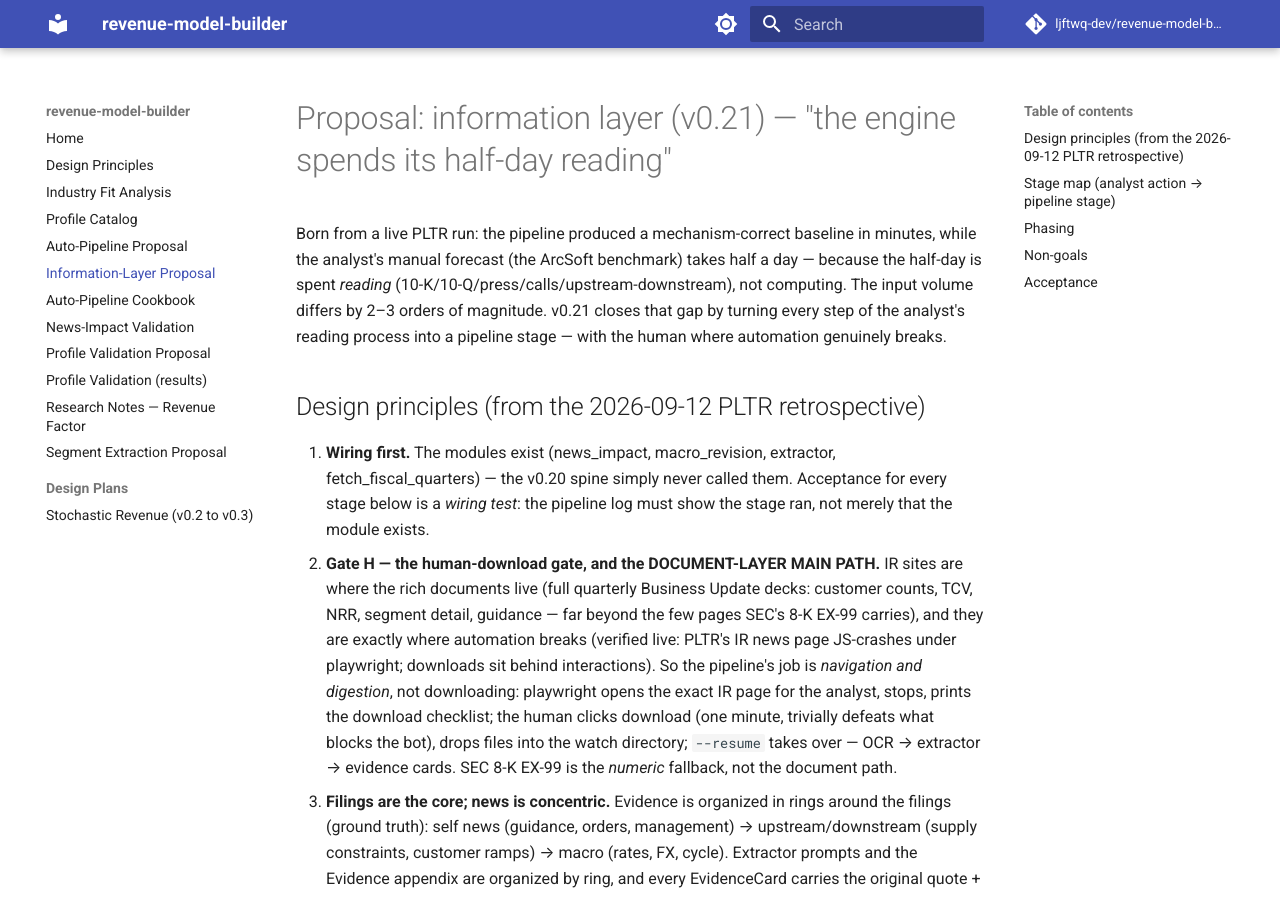
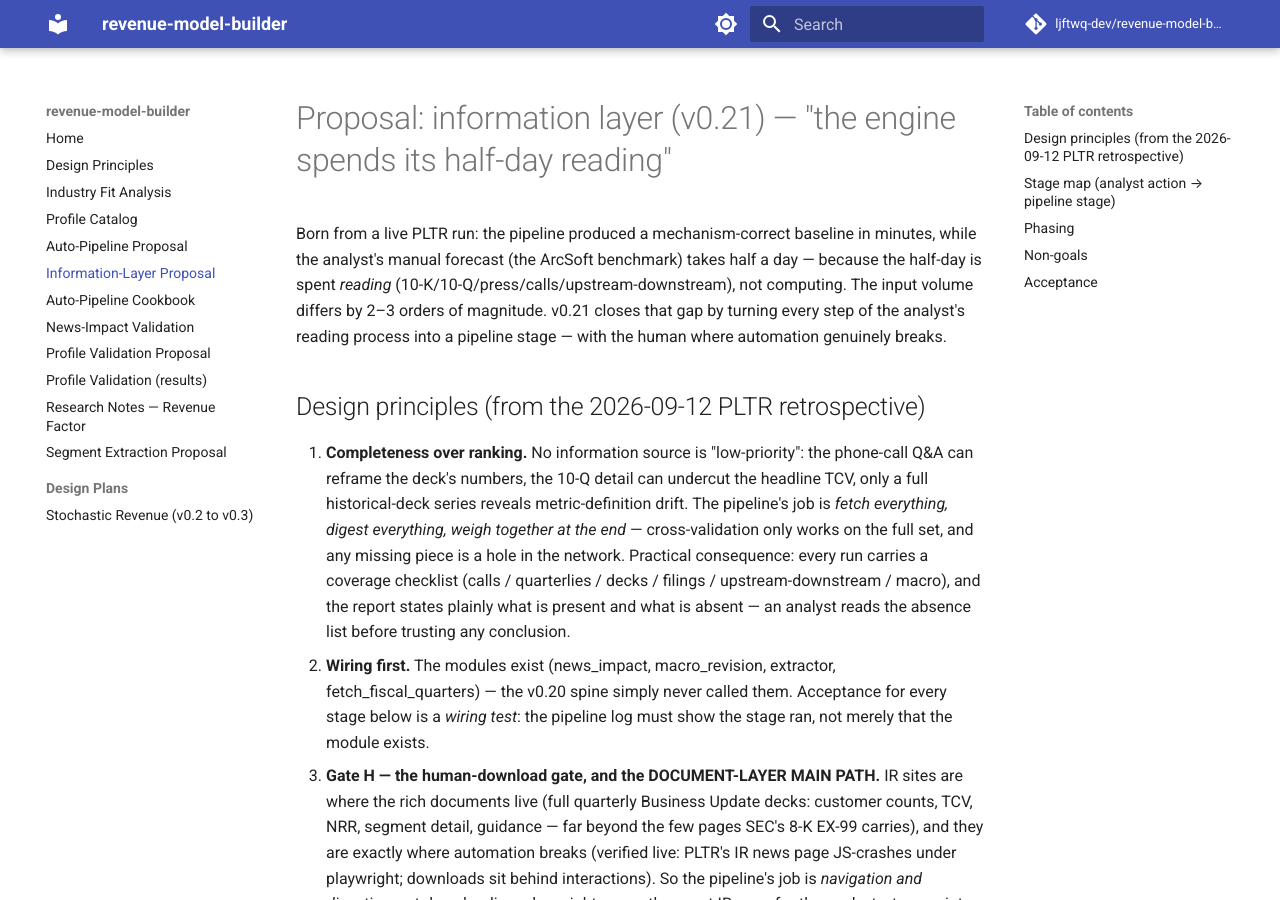
Before and after one commit to ljftwq-dev/revenue-model-builder, an MkDocs documentation site: the page built from docs/proposal-information-layer.md, in a window 1280 px wide and 900 px high. Built offline with MkDocs 1.6.1 and Material for MkDocs 9.7.7, drawn with Linux system fonts in a browser that asks for light colours; comment, search, counter and statistics services are not loaded; some of the changed text lies outside the part shown.

Commit message:
docs(proposal): principle 0 — completeness over ranking
User correction, analyst methodology: no source is low-priority — the
call Q&A can reframe the deck, the 10-Q detail can undercut headline
TCV, only a full deck series reveals definition drift. Fetch everything,
digest everything, weigh together at the end. Every run now carries a
coverage checklist; absences are reported as loudly as warnings.

```diff
--- a/docs/proposal-information-layer.md
+++ b/docs/proposal-information-layer.md
@@ -10,6 +10,16 @@ stage — with the human where automation genuinely breaks.
 
 ## Design principles (from the 2026-09-12 PLTR retrospective)
 
+0. **Completeness over ranking.** No information source is "low-priority":
+   the phone-call Q&A can reframe the deck's numbers, the 10-Q detail can
+   undercut the headline TCV, only a full historical-deck series reveals
+   metric-definition drift. The pipeline's job is *fetch everything,
+   digest everything, weigh together at the end* — cross-validation only
+   works on the full set, and any missing piece is a hole in the network.
+   Practical consequence: every run carries a coverage checklist (calls /
+   quarterlies / decks / filings / upstream-downstream / macro), and the
+   report states plainly what is present and what is absent — an analyst
+   reads the absence list before trusting any conclusion.
 1. **Wiring first.** The modules exist (news_impact, macro_revision,
    extractor, fetch_fiscal_quarters) — the v0.20 spine simply never
    called them. Acceptance for every stage below is a *wiring test*: the
@@ -67,8 +77,12 @@ stage — with the human where automation genuinely breaks.
 ## Acceptance
 
 1. Wiring tests: every stage above leaves a log/trace asserted in tests.
-2. PLTR re-run (pre-registered comparison): information-layer pipeline
+2. **Coverage checklist in every run**: the pipeline enumerates what was
+   fetched/digested vs absent (calls, quarterly filings, deck series,
+   MD&A, upstream-downstream, macro) — completeness is measurable, and
+   "absent" is reported as loudly as any warning.
+3. PLTR re-run (pre-registered comparison): information-layer pipeline
    vs today's pure-extrapolation baseline — forecast error and evidence
    coverage both reported. This quantifies what the reading is worth.
-3. Gate H drill: an IR page that playwright cannot download must produce
+4. Gate H drill: an IR page that playwright cannot download must produce
    the checklist + resume flow, tested with fixtures.
```
